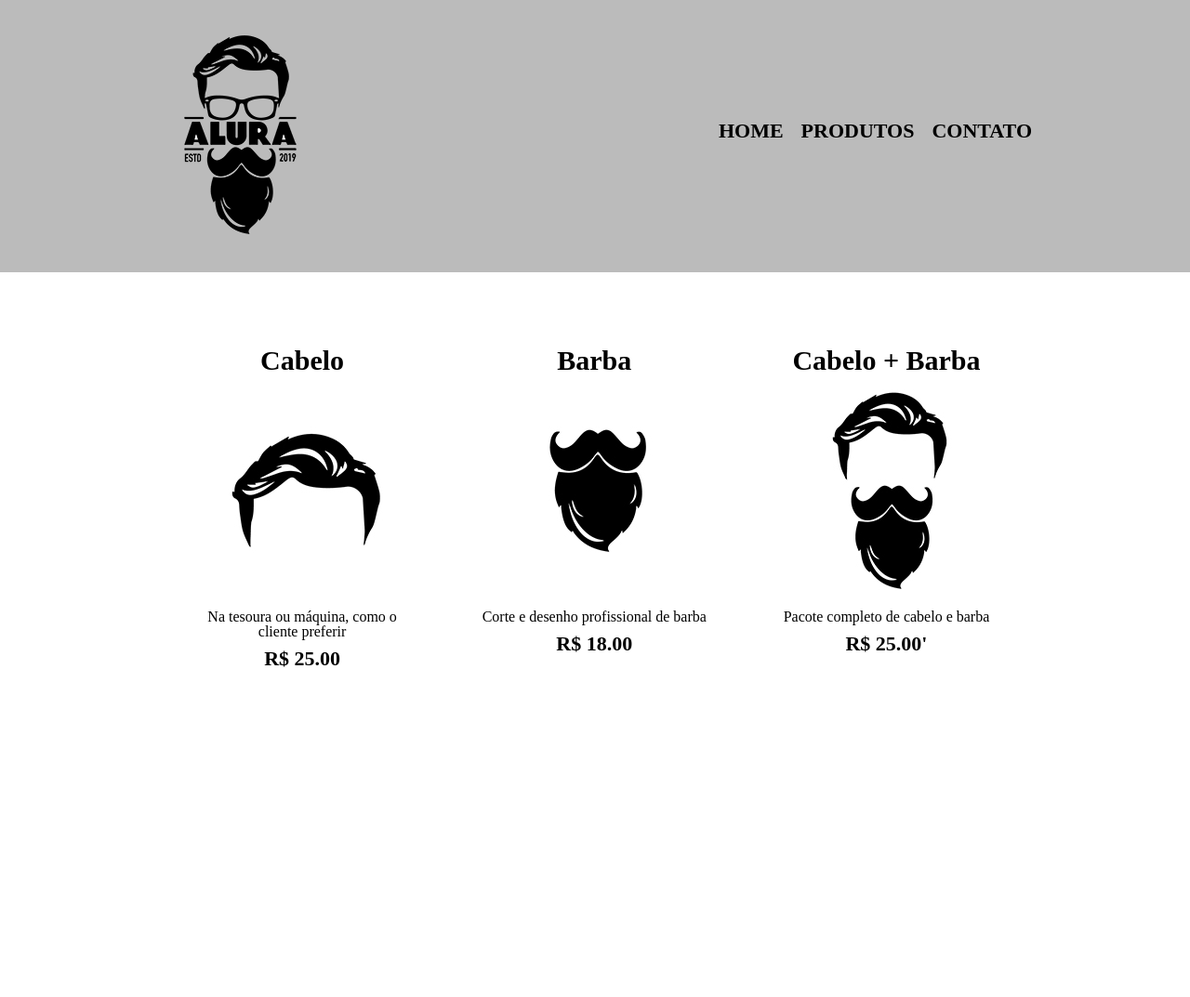
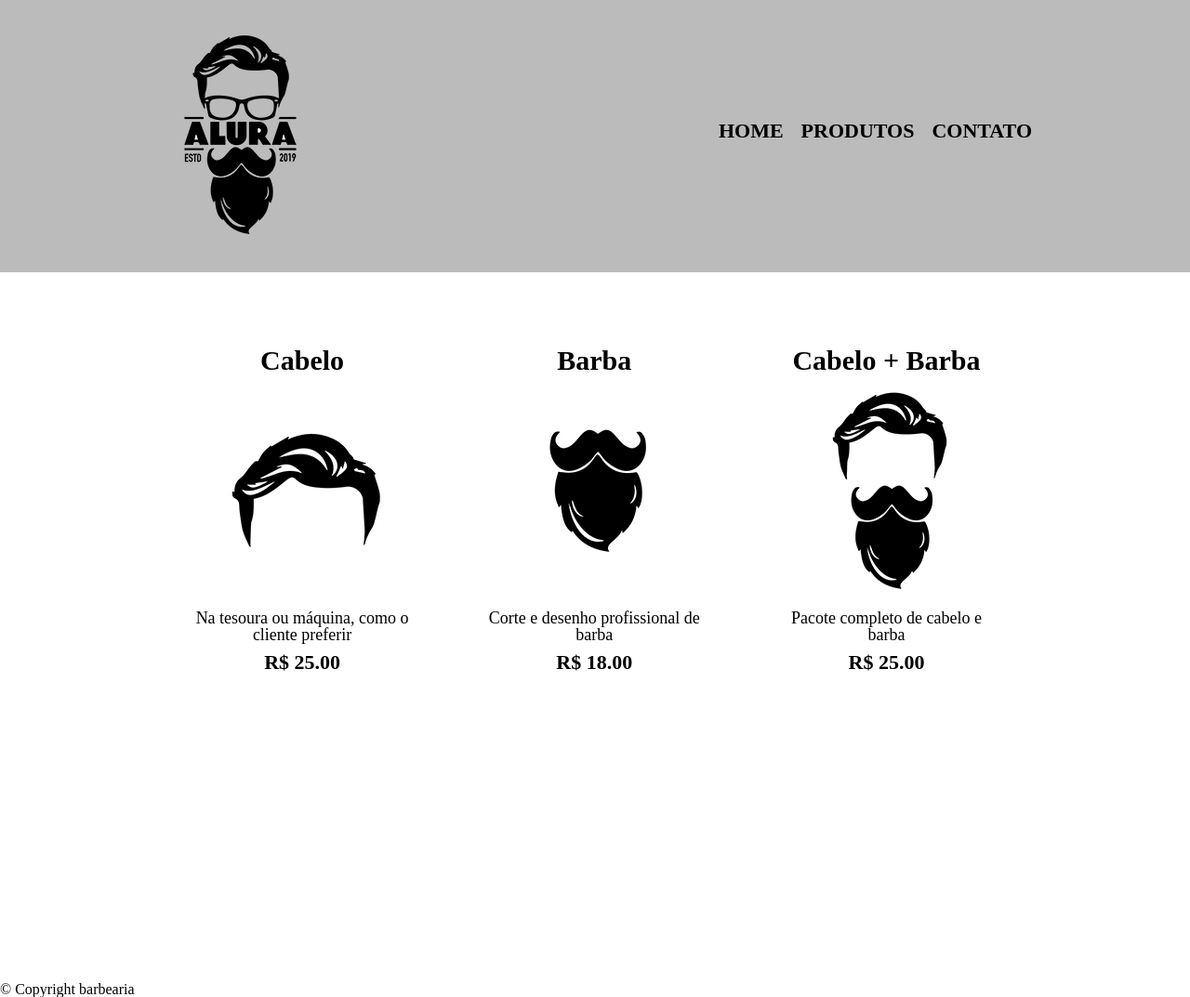
Before and after one commit to taisprestes01/Front-End-Training, a plain HTML site: page barber_shop/produtos.html in a window 1280 px wide. Shown: the whole page at 93% size. Before the commit the page ends 800 px from the top, so only its background shows below. Drawn offline with Linux system fonts and the light colour scheme.

Commit message:
product
Here we learned to use footer and main

```diff
--- a/barber_shop/produtos.html
+++ b/barber_shop/produtos.html
@@ -24,23 +24,24 @@
 			<ul class="listaDeProdutos"><!--Lista eh um elemento de bloco, ou seja vai ser exibido um embaixo do outro oculpando 100% da largura na pagina!-->
 				<li><h2>Cabelo</h2>
 					<img src="cabelo.jpg">
-					<p>Na tesoura ou máquina, como o cliente preferir</p>
+					<p class="produto-descricao">Na tesoura ou máquina, como o cliente preferir</p>
 					<p class="produto-preco">R$ 25.00</p>
 				</li>
-
 				<li><h2>Barba</h2>
 					<img src="barba.jpg">
-					<p>Corte e desenho profissional de barba</p>
+					<p class="produto-descricao">Corte e desenho profissional de barba</p>
 					<p class="produto-preco">R$ 18.00</p>
 				</li>
-
 				<li><h2>Cabelo + Barba</h2>
 					<img src="cabelo+barba.jpg">
-					<p>Pacote completo de cabelo e barba</p>
-					<p class="produto-preco">R$ 25.00'</p>
+					<p class="produto-descricao">Pacote completo de cabelo e barba</p>
+					<p class="produto-preco">R$ 25.00</p>
 				</li>
-
 			</ul>
 		</main>
+		<footer>
+			<img src="logo-branco.png">
+			<p class="copyrigth">&copy; Copyright barbearia</p>
+		</footer>
 	</body>
 </html>
```
